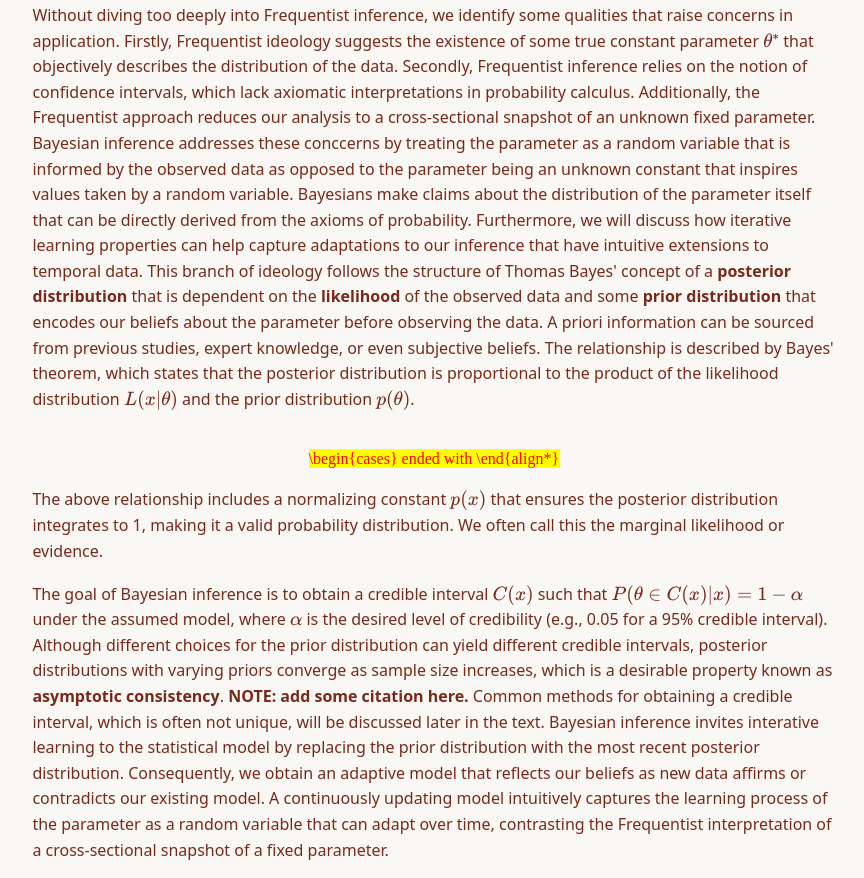
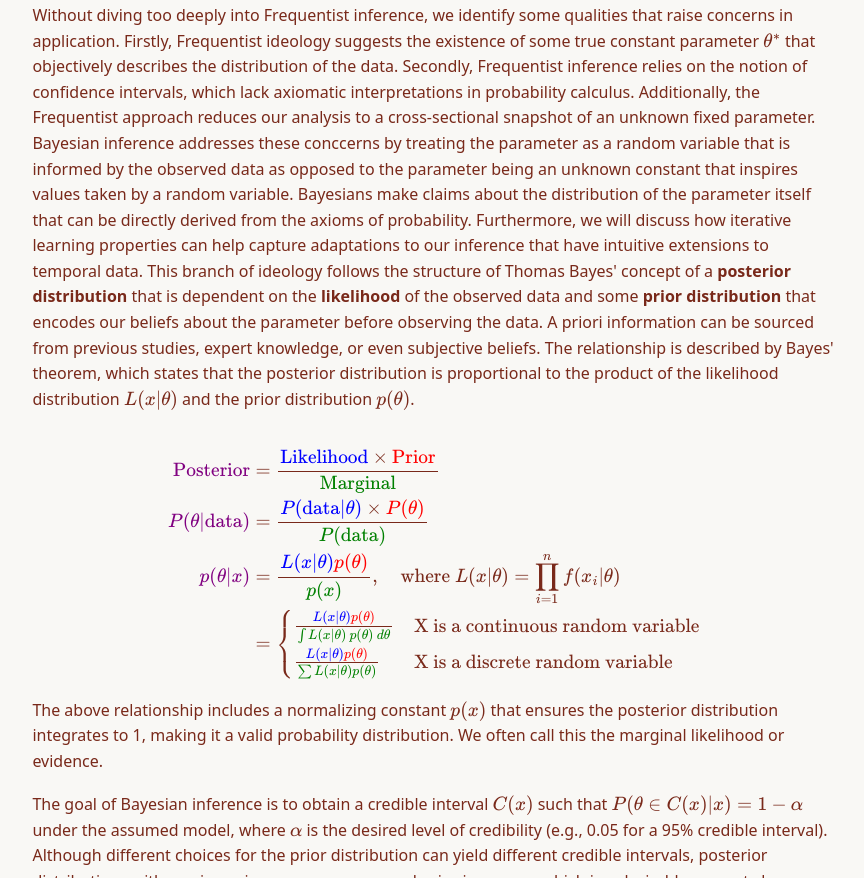
Before and after one commit to janguyen115/myWebsite, a plain HTML site: page A Student's Guide to Numerical Bayes.html in a window 1280 px wide. Shown: the part 1465-2343 px from the top of the page, without its empty margins (206-1070 px from the left). Drawn offline with nearby package versions, Linux system fonts and the light colour scheme.

Commit message:
fix cases format

```diff
--- a/A Student's Guide to Numerical Bayes.html
+++ b/A Student's Guide to Numerical Bayes.html
@@ -77,6 +77,7 @@
                 &= \begin{cases}
                         \frac{{\color{blue}L(x | \theta)} {\color{red}p(\theta)}}{{\color{green}\int L(x \mid \theta)\, p(\theta)\, d\theta}} & \text{X is a continuous random variable} \\
                         \frac{{\color{blue}L(x | \theta)} {\color{red}p(\theta)}}{{\color{green}\sum L(x | \theta) p(\theta)}} & \text{X is a discrete random variable}
+                    \end{cases}
                 \end{align*}
             \]
             The above relationship includes a normalizing constant \( p(x) \) that ensures the posterior distribution integrates to 1, making it a valid probability distribution.
```
